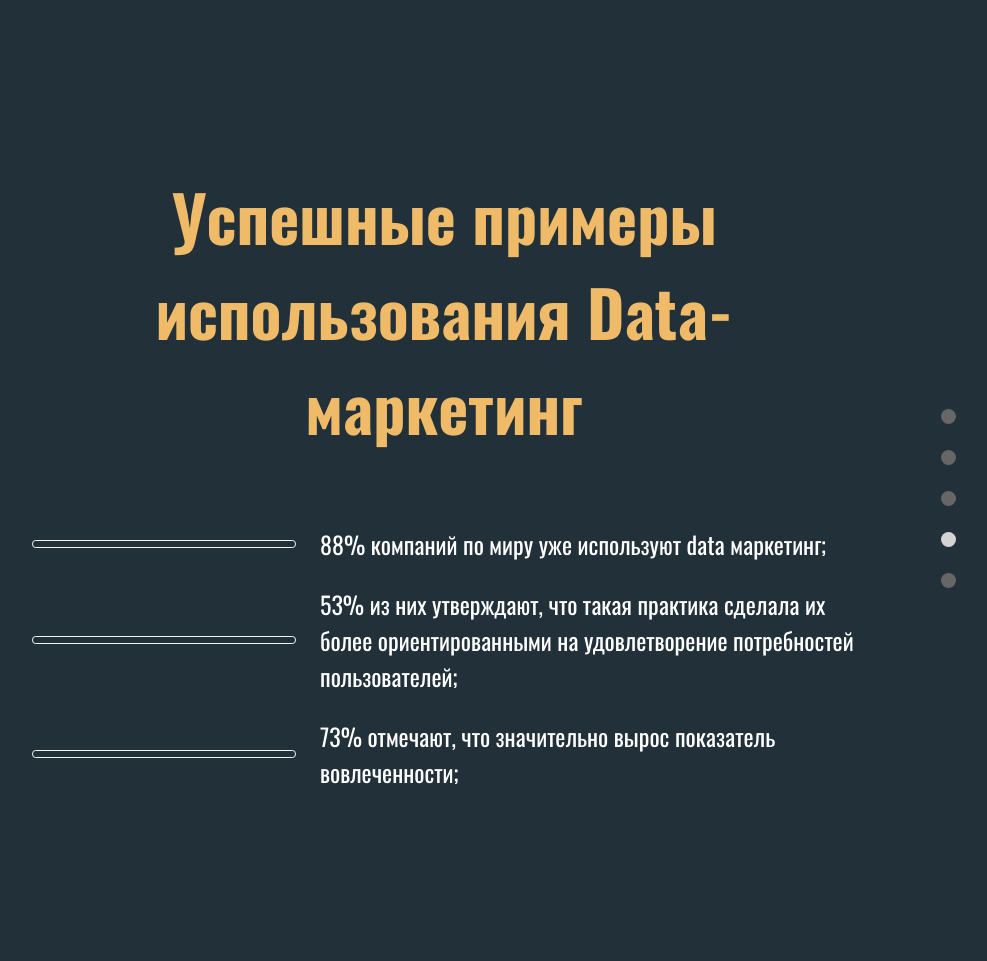
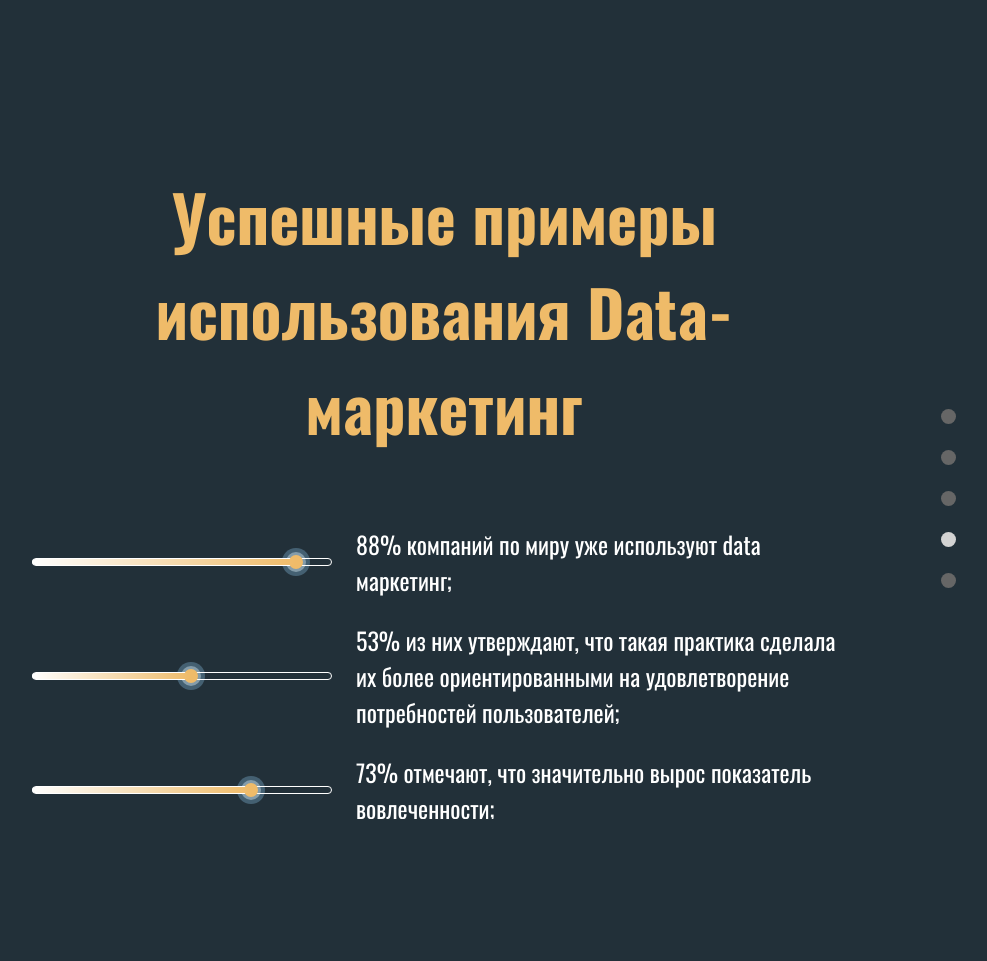
Before and after one commit to Missisol/landing-adm, a website: page src/index.html in a window 1280 px wide. Shown: the part 2381-3342 px from the top of the page, without its empty margins (196-1183 px from the left). Drawn offline with nearby package versions, Linux system fonts and the light colour scheme; files that its build step writes are made by us from their sources.

Commit message:
Examples page sliders added

```diff
--- a/src/index.html
+++ b/src/index.html
@@ -24,7 +24,7 @@
     </div>
 </nav>
 <header class="header container header-fixed">
-    <a href="#" class="header__logo-wrap">
+    <a href="http://amberlight.io/" class="header__logo-wrap">
         <img class="header__logo" src="assets/images/logo.svg" alt="logo">
         <div class="header__logo-text">
             Amberlight, digital-студия
@@ -33,6 +33,15 @@
     <a href="#feedback" class="header__text anchor">ОСТАВИТЬ ЗАЯВКУ</a>
     <img src="assets/images/burger.png" alt="menu" class="header__menu" id="open">
 </header>
+<!--<div class="pag container">-->
+<!--    <div class="layout__pagination">-->
+<!--        <a href="#home" class="layout__pag-item anchor"></a>-->
+<!--        <a href="#" class="layout__pag-item layout__pag-item_active anchor"></a>-->
+<!--        <a href="#advantages" class="layout__pag-item anchor"></a>-->
+<!--        <a href="#examples" class="layout__pag-item anchor"></a>-->
+<!--        <a href="#feedback" class="layout__pag-item anchor"></a>-->
+<!--    </div>-->
+<!--</div>-->
 <section class="main layout" id="home">
     <header class="header container header__animated">
         <a href="#" class="header__text">ОСТАВИТЬ ЗАЯВКУ</a>
@@ -45,7 +54,7 @@
         <div class="main__subtitle">
             почему внедрять и использовать нужно уже сейчас?
         </div>
-        <a href="#feedback" class="main__button anchor">УЗНАТЬ ПОДРОБНЕЕ</a>
+        <a href="#about" class="main__button anchor">УЗНАТЬ ПОДРОБНЕЕ</a>
     </div>
 </section>
 <section class="about layout" id="about">
@@ -113,26 +122,58 @@
         </h1>
         <div class="examples__statistics">
             <div class="examples__items-wrap">
-                <img class="examples__item-image" src="assets/images/one-path.svg" alt="">
+                <div class="examples__line-wrap">
+                    <div class="examples__round-wrap examples__round-wrap_one">
+                        <div class="examples__round examples__round_three"></div>
+                        <div class="examples__round examples__round_two"></div>
+                        <div class="examples__round examples__round_one"></div>
+                    </div>
+                    <div class="examples__line examples__line_one"></div>
+                    <img class="examples__item-path" src="assets/images/one-path.svg" alt="">
+                </div>
                 <div class="examples__item-text">
                     88% компаний по миру уже используют data маркетинг;
                 </div>
             </div>
             <div class="examples__items-wrap">
-                <img class="examples__item-image" src="assets/images/one-path.svg" alt="">
+                <div class="examples__line-wrap">
+                    <div class="examples__round-wrap examples__round-wrap_two">
+                        <div class="examples__round examples__round_three"></div>
+                        <div class="examples__round examples__round_two"></div>
+                        <div class="examples__round examples__round_one"></div>
+                    </div>
+                    <div class="examples__line examples__line_two"></div>
+                    <img class="examples__item-path" src="assets/images/one-path.svg" alt="">
+                </div>
                 <div class="examples__item-text">
                     53% из них утверждают, что такая практика сделала их более ориентированными
                     на удовлетворение потребностей пользователей;
                 </div>
             </div>
             <div class="examples__items-wrap">
-                <img class="examples__item-image" src="assets/images/one-path.svg" alt="">
+                <div class="examples__line-wrap">
+                    <div class="examples__round-wrap examples__round-wrap_three">
+                        <div class="examples__round examples__round_three"></div>
+                        <div class="examples__round examples__round_two"></div>
+                        <div class="examples__round examples__round_one"></div>
+                    </div>
+                    <div class="examples__line examples__line_three"></div>
+                    <img class="examples__item-path" src="assets/images/one-path.svg" alt="">
+                </div>
                 <div class="examples__item-text">
                     73% отмечают, что значительно вырос показатель вовлеченности;
                 </div>
             </div>
             <div class="examples__items-wrap">
-                <img class="examples__item-image" src="assets/images/one-path.svg" alt="">
+                <div class="examples__line-wrap">
+                    <div class="examples__round-wrap examples__round-wrap_four">
+                        <div class="examples__round examples__round_three"></div>
+                        <div class="examples__round examples__round_two"></div>
+                        <div class="examples__round examples__round_one"></div>
+                    </div>
+                    <div class="examples__line examples__line_four"></div>
+                    <img class="examples__item-path" src="assets/images/one-path.svg" alt="">
+                </div>
                 <div class="examples__item-text">
                     59% маркетологов утверждают, что процесс принятия решений значительно ускорился.
                     <a class="examples__item-link"
@@ -158,7 +199,7 @@
 </section>
 <section class="feedback layout" id="feedback">
     <header class="header container header__animated">
-        <a href="#" class="feedback__logo-wrap">
+        <a href="http://amberlight.io/" class="feedback__logo-wrap">
             <img class="feedback__logo" src="assets/images/logo.svg" alt="logo">
             <div class="feedback__logo-text">Amberlight, digital-студия</div>
         </a>
--- a/src/js/main.js
+++ b/src/js/main.js
@@ -10,18 +10,18 @@ function openElem(elem) {
     if (headerAnimate.style.display !== 'flex') {
         header.style.display = 'none';
         headerAnimate.style.display = 'flex';
-        elem.style.animation = 'open-rotate .5s cubic-bezier(0.250, 0.460, 0.450, 0.940) both';
+        elem.style.animation = 'open-rotate 1s cubic-bezier(0.250, 0.460, 0.450, 0.940) both';
     }
 }
 
 function closeElem(elem) {
     const headerAnimate = elem.querySelector('.header__animated');
     if (headerAnimate.style.display === 'flex') {
-        elem.style.animation = 'close-rotate .5s cubic-bezier(0.250, 0.460, 0.450, 0.940) both';
+        elem.style.animation = 'close-rotate .6s cubic-bezier(0.250, 0.460, 0.450, 0.940) both';
         setTimeout(() => {
             header.style.display = 'flex';
             headerAnimate.style.display = 'none';
-        }, 500)
+        }, 600)
     }
 }
 
@@ -96,3 +96,20 @@ window.onload = function () {
     init();
     checkVisibilityFeedbackSection();
 };
+
+
+const path = document.querySelector('.myPath');
+const length = path.getTotalLength();
+path.style.transition = path.style.WebkitTransition =
+    'none';
+// Set up the starting positions
+path.style.strokeDasharray = length + ' ' + length;
+path.style.strokeDashoffset = length;
+// Trigger a layout so styles are calculated & the browser
+// picks up the starting position before animating
+path.getBoundingClientRect();
+// Define our transition
+path.style.transition = path.style.WebkitTransition =
+    'stroke-dashoffset 2s ease-in-out';
+// Go!
+path.style.strokeDashoffset = '0';
--- a/src/styles/blocks/_examples.scss
+++ b/src/styles/blocks/_examples.scss
@@ -18,10 +18,9 @@
     margin-bottom: 24px;
   }
 
-  &__item-image {
-    width: 264px;
+  &__item-path {
+    width: 300px;
     height: 8px;
-    margin-right: 24px;
   }
 
   &__item-link {
@@ -45,4 +44,161 @@
     line-height: 53px;
     letter-spacing: 0.1em;
   }
+
+  &__line-wrap {
+    position: relative;
+    min-width: 300px;
+    margin-right: 24px;
+  }
+
+  &__round-wrap {
+    position: absolute;
+    width: 28px;
+    height: 28px;
+
+    &_one {
+      animation: slider-one 1s linear both;
+    }
+
+    &_two {
+      animation: slider-two 1s linear both;
+    }
+
+    &_three {
+      animation: slider-three 1s linear both;
+    }
+
+    &_four {
+      animation: slider-four 1s linear both;
+    }
+  }
+
+  &__round {
+    position: absolute;
+    border-radius: 50%;
+
+    &_one {
+      top: -3px;
+      left: -7px;
+      width: 14px;
+      height: 14px;
+      background: $yellow;
+    }
+
+    &_two {
+      top: -6px;
+      left: -10px;
+      width: 20px;
+      height: 20px;
+      background: $white;
+      mix-blend-mode: soft-light;
+    }
+
+    &_three {
+      top: -10px;
+      left: -14px;
+      width: 28px;
+      height: 28px;
+      background: $white;
+      mix-blend-mode: overlay;
+    }
+  }
+
+  &__line {
+    position: absolute;
+    top: 1px;
+    height: 6px;
+    border-radius: 29px;
+    background: linear-gradient(90deg, #FFFFFF 0%, rgba(255, 255, 255, 0) 100%), #EFBB69;;
+
+    &_one {
+      animation: increase-one 1s linear both;
+    }
+
+    &_two {
+      animation: increase-two 1s linear both;
+    }
+
+    &_three {
+      animation: increase-three 1s linear both;
+    }
+
+    &_four {
+      animation: increase-four 1s linear both;
+    }
+  }
 }
+
+
+@keyframes increase-one {
+  0% {
+    width: 1px;
+  }
+  100% {
+    width: 264px;
+  }
+}
+
+@keyframes increase-two {
+  0% {
+    width: 1px;
+  }
+  100% {
+    width: 159px;
+  }
+}
+
+@keyframes increase-three {
+  0% {
+    width: 1px;
+  }
+  100% {
+    width: 219px;
+  }
+}
+
+@keyframes increase-four {
+  0% {
+    width: 1px;
+  }
+  100% {
+    width: 177px;
+  }
+}
+
+
+@keyframes slider-one {
+  0% {
+    left: 0;
+  }
+  100% {
+    left: 264px;
+  }
+}
+
+@keyframes slider-two {
+  0% {
+    left: 0;
+  }
+  100% {
+    left: 159px;
+  }
+}
+
+@keyframes slider-three {
+  0% {
+    left: 0;
+  }
+  100% {
+    left: 219px;
+  }
+}
+
+@keyframes slider-four {
+  0% {
+    left: 0;
+  }
+  100% {
+    left: 177px;
+  }
+}
--- a/src/styles/config/_css-reset.scss
+++ b/src/styles/config/_css-reset.scss
@@ -63,6 +63,12 @@ select {
   font: inherit;
 }
 
+input,
+textarea,
+select {
+  outline: none;
+}
+
 /* Remove all animations and transitions for people that prefer not to see them */
 @media (prefers-reduced-motion: reduce) {
   * {
--- a/src/styles/config/_main.scss
+++ b/src/styles/config/_main.scss
@@ -34,6 +34,6 @@ body {
   }
 }
 
-svg path {
-  fill: inherit;
-}
+//svg path {
+//  fill: inherit;
+//}
```
Also changed, not shown: src/assets/images/one.svg (deleted).
